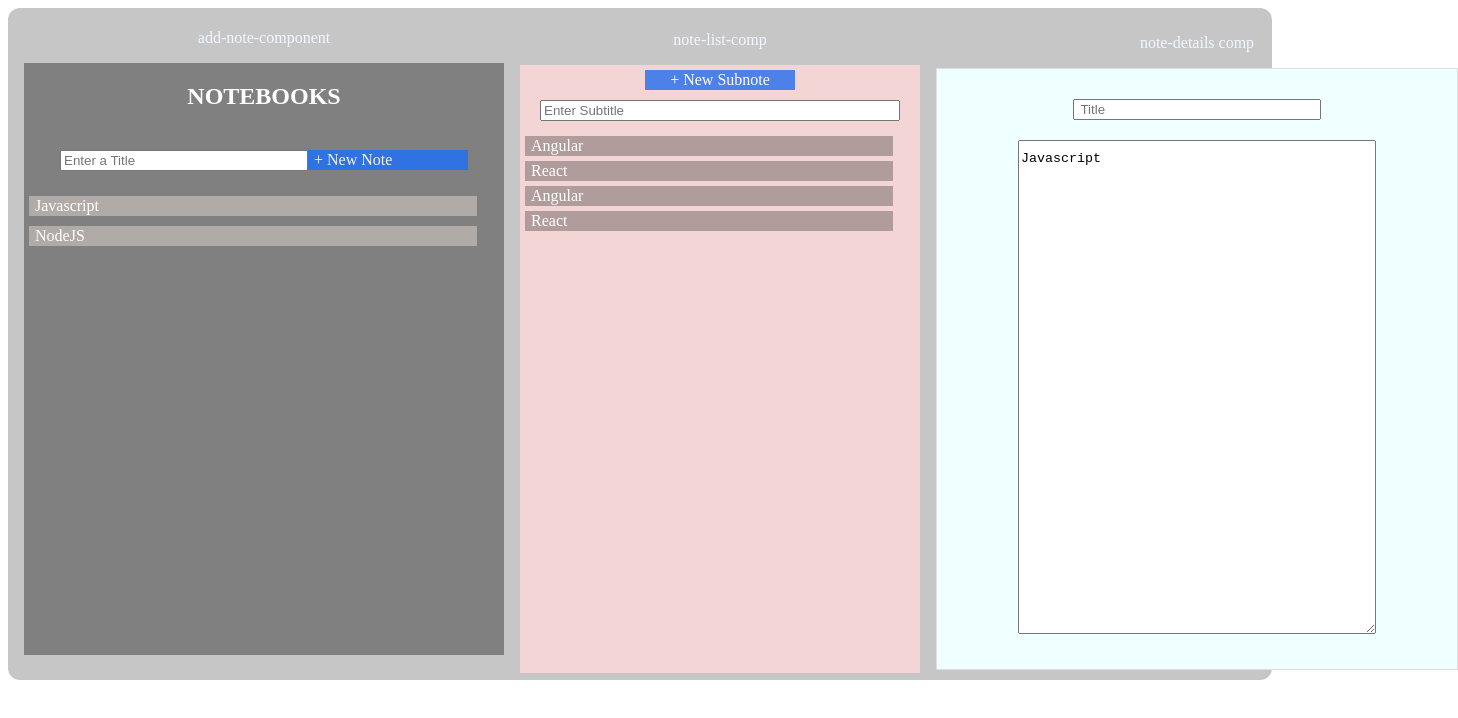
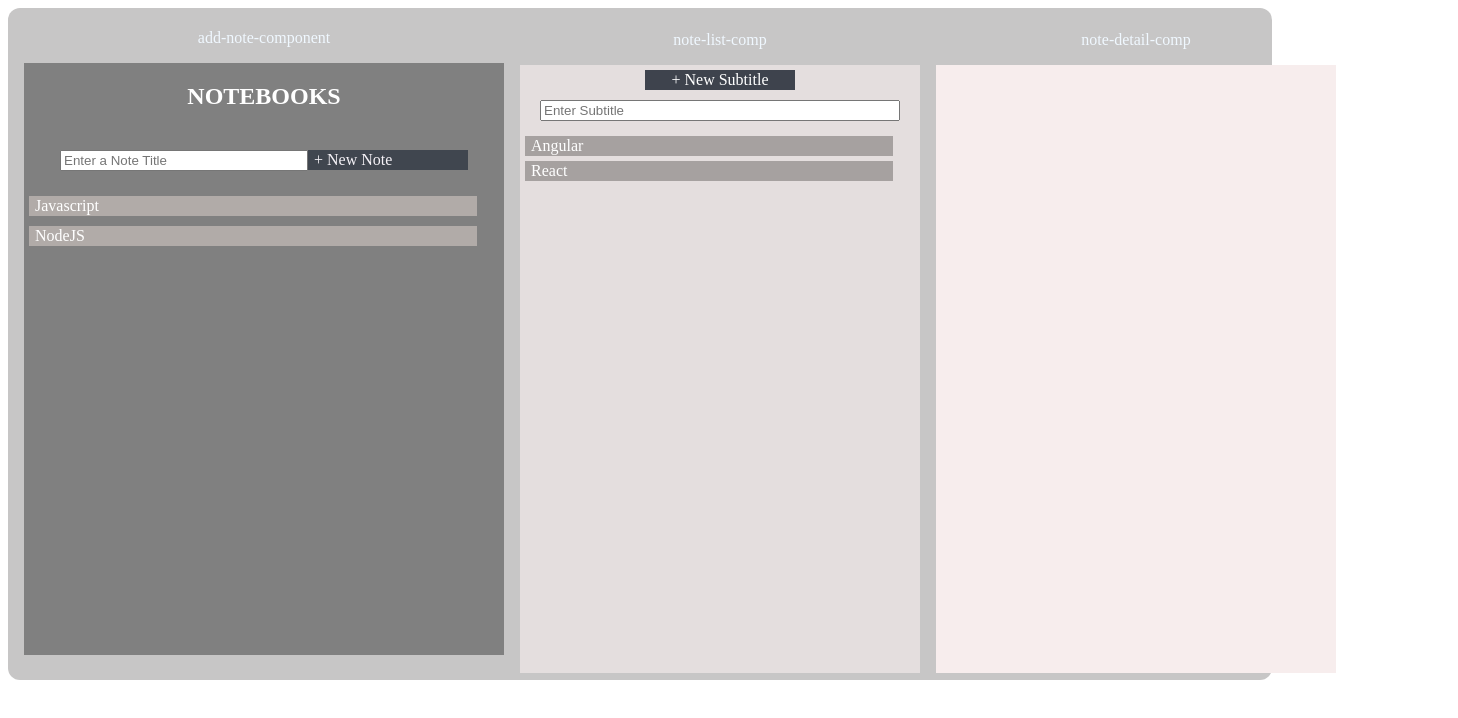
Before and after one commit to mehmetKargaci/Add-Note, an Angular app: page / in a window 1280 px wide. Both pictures are taken after a click on the button "Javascript". Shown: the top 718 px of the page, 1458 px wide, since content can reach past the window. Built offline with nearby package versions, Linux system fonts and the light colour scheme.

Commit message:
note and subnote data works

```diff
--- a/src/app/add-note/add-note.component.css
+++ b/src/app/add-note/add-note.component.css
@@ -22,7 +22,7 @@ width:15rem;
 
 
 .add-button{
-  background-color: #2f73e2;
+  background-color: #40464f;
   color: #f5f2f7;
   border: none;
   font: inherit;
--- a/src/app/add-note/add-note.component.html
+++ b/src/app/add-note/add-note.component.html
@@ -7,14 +7,14 @@
   <div>
     <input
       class="title-input"
-      placeholder="Enter a Title"
+      placeholder="Enter a Note Title"
       [formControl]="titleControl"
     />
 
     <button class="add-button" (click)="addNote()">+ New Note</button>
   </div>
 
-  @for (note of notes; track subNote?.id) {
+  @for (note of notes; track note?.id) {
     <button class="list-button" (click)="onTitleClick(note)">{{ note.title }}</button>
   }
 
--- a/src/app/add-note/add-note.component.ts
+++ b/src/app/add-note/add-note.component.ts
@@ -15,7 +15,7 @@ export class AddNoteComponent {
 
   @Output() noteData = new EventEmitter<Note>();
   titleControl = new FormControl('');
-  @Input() subNote? : Note;
+  @Input() note? : Note;
 
   notes = this.noteService.notes;
 
--- a/src/app/app.component.html
+++ b/src/app/app.component.html
@@ -1,9 +1,9 @@
 
 <div class="note-title">
-  <app-add-note (noteData)="showSubNotes($event)" ></app-add-note>
+  <app-add-note (noteData)="selectedNote($event)" ></app-add-note>
   <app-note-list
-    (context)="showContext($event)"
-    [subnoteTitle]="subNote"></app-note-list>
+    (subNoteEmitter)="selectedSubnote($event)"
+    [note]="note"></app-note-list>
   <app-note-detail
     [subNote]="subNote"></app-note-detail>
 </div>
--- a/src/app/app.component.ts
+++ b/src/app/app.component.ts
@@ -4,7 +4,7 @@ import { Note } from './services/note.service';
 import { AddNoteComponent } from "./add-note/add-note.component";
 import { NoteListComponent } from "./note-list/note-list.component";
 import { NoteDetailComponent } from "./note-detail/note-detail.component";
-import { NoteService } from './services/note.service';
+import { NoteService, SubNote} from './services/note.service';
 
 
 @Component({
@@ -16,17 +16,16 @@ import { NoteService } from './services/note.service';
 })
 export class AppComponent {
 
+  note?: Note;
+  subNote?: SubNote;
 
-  subNote?: Note;
-  context ?: string;
 
-  showSubNotes(subNote: Note){
-    this.subNote = subNote;
-    console.log(this.subNote);
+  selectedNote(note: Note){
+    this.note = note;
   }
-  showContext(context: string) {
-    this.context =  context;
 
+  selectedSubnote(subNote: SubNote) {
+    this.subNote= subNote;
   }
 
 }
--- a/src/app/note-detail/note-detail.component.css
+++ b/src/app/note-detail/note-detail.component.css
@@ -1,11 +1,20 @@
 .details {
-    padding: 20px;
     border: 1px solid #ddd;
     margin-top: 10px;
     background-color: azure;
     width: 30rem;
     height: 35rem;
   }
+  .title-list{
+    display: flex;
+    flex-direction: column;
+    background-color: rgb(247, 237, 237);
+    color: rgb(56, 53, 53);
+    width: 25rem;
+    height: 38rem;
+
+  }
+
   .context-title {
     text-align: left;
     width:15rem;
@@ -23,8 +32,3 @@
     width: 22rem;
     height: 30rem;
     }
-
-
-  h2 {
-    margin-top: 0;
-  }
--- a/src/app/note-detail/note-detail.component.html
+++ b/src/app/note-detail/note-detail.component.html
@@ -1,10 +1,8 @@
-
-<p>note-details comp</p>
-<div class="details" >
+<p>note-detail-comp</p>
+<div class="title-list" >
   @if(subNote){
-    <input class="context-title" placeholder=" Title" (click)="addContext()">
-    <textarea class="context-input" [value]="subNote.title " (click)="addContext()"></textarea>
-
+    <input class="context-title" placeholder="Title" [value]="subNote.subtitle" >
+    <textarea class="context-input" [value]="subNote.context" (click)="addContext()"></textarea>
   }
 
 
--- a/src/app/note-detail/note-detail.component.ts
+++ b/src/app/note-detail/note-detail.component.ts
@@ -1,5 +1,5 @@
 import { Component, Input, inject, input } from '@angular/core';
-import { Note } from '../services/note.service';
+import { Note, SubNote } from '../services/note.service';
 import { CommonModule } from '@angular/common';
 import { NoteService } from '../services/note.service';
 
@@ -11,22 +11,17 @@ import { NoteService } from '../services/note.service';
   styleUrl: './note-detail.component.css'
 })
 export class NoteDetailComponent {
-  @Input() subNote? : Note;
-
+addContext() {
+throw new Error('Method not implemented.');
+}
+  @Input() subNote? : SubNote;
 
 
   noteService = inject(NoteService);
 
   notes = this.noteService.notes;
-  selected = this.noteService.selectedNote;
 
 
-
-
-  addContext(){
-
-
-  }
 
 
 
--- a/src/app/note-list/note-list.component.css
+++ b/src/app/note-list/note-list.component.css
@@ -2,14 +2,14 @@
 .title-list{
   display: flex;
   flex-direction: column;
-  background-color: rgb(244, 213, 213);
+  background-color: rgb(228, 222, 222);
   color: rgb(56, 53, 53);
   width: 25rem;
   height: 38rem;
 
 }
 .subnote-button{
-  background-color: rgb(76, 129, 234);
+  background-color: rgb(62, 67, 77);
   color: white;
   border: none;
   font: inherit;
--- a/src/app/note-list/note-list.component.html
+++ b/src/app/note-list/note-list.component.html
@@ -1,24 +1,23 @@
 <p>note-list-comp</p>
 <div class="title-list">
 
-  @if (subnoteTitle) {
+  @if (note) {
     <div>
-      <button class="subnote-button">+ New Subnote</button>
+      <button class="subnote-button">+ New Subtitle</button>
       <div>
         <input
           class="subtitle-input"
           placeholder="Enter Subtitle"
           [formControl]="subtitleConrol">
+      </div >
+      <div *ngFor="let subNote of note.subNotes">
+        <button class="list-button" (click)="onSubNoteClick(subNote)" >{{subNote.subtitle}}</button>
+
       </div>
-      @for(note of notes; track note.id){
-        @for(subnote of subnoteTitle.subNotes ; track subnote.id){
-          <button
-            class="list-button"
-            (click)="onSelectSubNote(note.id, subnote.id )"
-            (click)="onTitleClick(subnote.context)">{{subnote.subtitle}}</button>
-        }
 
-      }
+
+
+
     </div>
   }
 </div>
--- a/src/app/note-list/note-list.component.ts
+++ b/src/app/note-list/note-list.component.ts
@@ -1,5 +1,5 @@
 import { Component, OnInit,Output,EventEmitter, Input ,inject, signal, computed} from '@angular/core';
-import { NoteService, Note } from '../services/note.service';
+import { NoteService, Note, SubNote } from '../services/note.service';
 import { CommonModule } from '@angular/common';
 import { FormControl, FormsModule, ReactiveFormsModule } from '@angular/forms';
 import { NoteDetailComponent } from '../note-detail/note-detail.component';
@@ -12,15 +12,13 @@ import { NoteDetailComponent } from '../note-detail/note-detail.component';
   styleUrl: './note-list.component.css'
 })
 export class NoteListComponent {
-  @Input() subnoteTitle?: Note;
-  @Output() context = new EventEmitter<string>();
-  selectedContext: string = '';
+
+  @Input() note?: Note;
+  @Output() subNoteEmitter = new EventEmitter<SubNote>();
 
   subtitleConrol = new FormControl('');
-
   noteService = inject(NoteService);
 
-  notes = this.noteService.notes
 
 
   addSubnote(): void {
@@ -32,23 +30,13 @@ export class NoteListComponent {
 
   }
 
-  onTitleClick(context: string){
-    this.context.emit(context);
-
-  }
-  onSelectSubNote(noteId: number, subNoteId: number): void {
-    this.noteService.selectedNote.noteId = noteId;
-    this.noteService.selectedNote.subNoteId = subNoteId;
-
-    const note = this.notes.find(n => n.id === noteId);
-    if (note) {
-      const subNote = note.subNotes.find(sn => sn.id === subNoteId);
-
-      if (subNote) {
-        this.selectedContext = subNote.context;
-
-      }
-    }
+  onSubNoteClick(subNote: SubNote){
+    this.subNoteEmitter.emit(subNote);
   }
 
+
+
+
+
+
 }
--- a/src/app/services/note.service.ts
+++ b/src/app/services/note.service.ts
@@ -6,7 +6,7 @@ export class Note {
   subNotes: SubNote[] = [];
 }
 
-class SubNote {
+export class SubNote {
   id = Math.random();
   subtitle = '';
   context = '';
@@ -23,7 +23,7 @@ export class NoteService {
         {
           id: 1,
           subtitle: 'Angular',
-          context: 'my context is here'
+          context: 'my example context is here'
         },
         {
           id: 2,
@@ -61,7 +61,7 @@ export class NoteService {
   addNote(title: string) {
     this.note.title = title;
     this.notes.push(this.note);
-    title = '';
+
   }
   // addSubnote(subtitle: string) {
   //   this.note.subNotes = subtitle;
```
